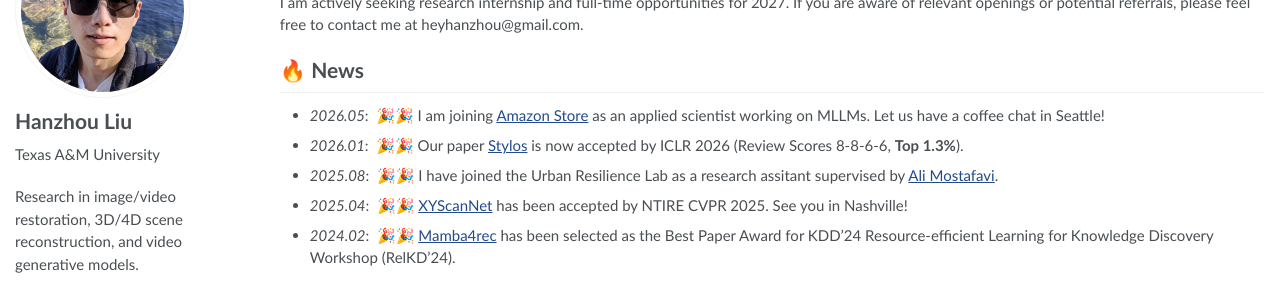
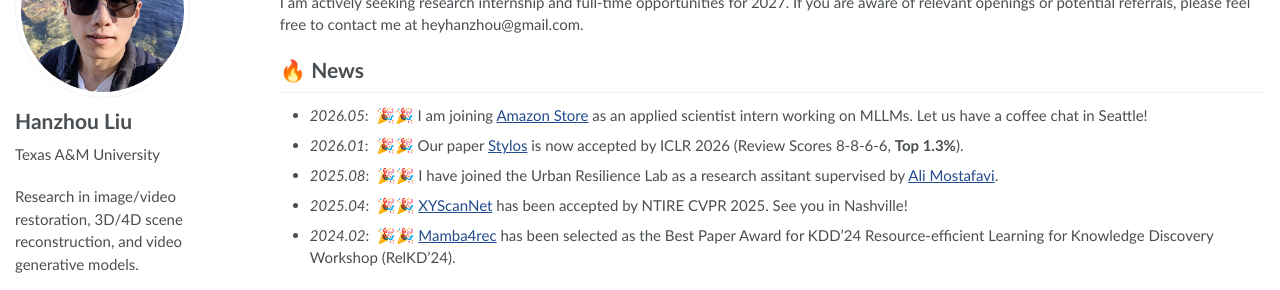
Before and after one commit to HanzhouLiu/hanzhouliu.github.io, a Jekyll site: the page built from _pages/about.md, in a window 1280 px wide and 900 px high. Shown: the part 168-458 px from the top of the window. Built offline with Jekyll 4.4.1, drawn with Linux system fonts in a browser that asks for light colours.

```diff
--- a/_pages/about.md
+++ b/_pages/about.md
@@ -27,7 +27,7 @@
 -->
 
 # 🔥 News
-- *2026.05*: &nbsp;🎉🎉 I am joining [Amazon Store](https://www.aboutamazon.com/what-we-do/amazon-store) as an applied scientist working on MLLMs. Let us have a coffee chat in Seattle!
+- *2026.05*: &nbsp;🎉🎉 I am joining [Amazon Store](https://www.aboutamazon.com/what-we-do/amazon-store) as an applied scientist intern working on MLLMs. Let us have a coffee chat in Seattle!
 - *2026.01*: &nbsp;🎉🎉 Our paper [Stylos](https://hanzhouliu.github.io/Stylos/) is now accepted by ICLR 2026 (Review Scores 8-8-6-6, <strong>Top 1.3%</strong>).
 - *2025.08*: &nbsp;🎉🎉 I have joined the Urban Resilience Lab as a research assitant supervised by [Ali Mostafavi](https://scholar.google.com/citations?user=DFNvQPYAAAAJ&hl=en).
 - *2025.04*: &nbsp;🎉🎉 [XYScanNet](https://openaccess.thecvf.com/content/CVPR2025W/NTIRE/papers/Liu_XYScanNet_A_State_Space_Model_for_Single_Image_Deblurring_CVPRW_2025_paper.pdf) has been accepted by NTIRE CVPR 2025. See you in Nashville!
```
